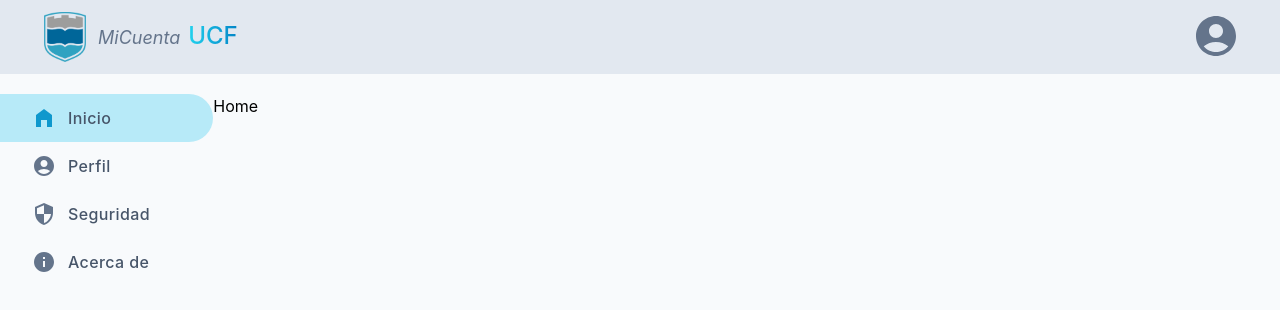
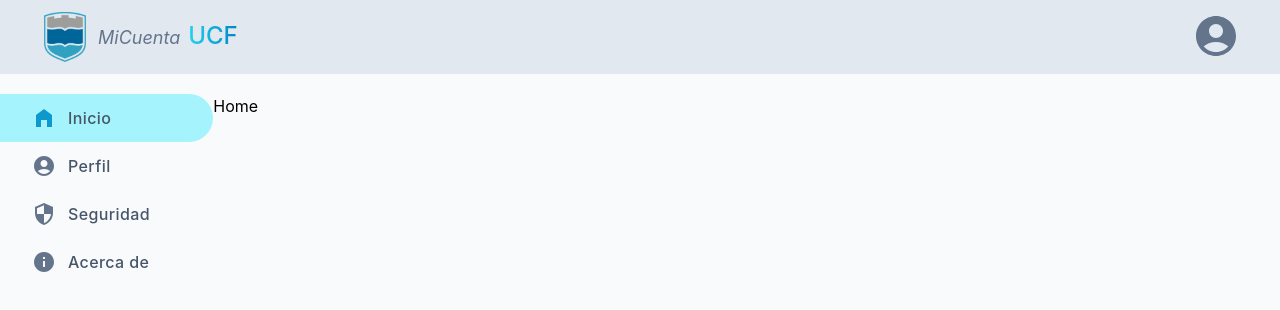
Before and after one commit to rcmarc/micuenta-react, a Next.js app in the folder apps/web/: page / in a window 1280 px wide. Shown: the top 310 px of the page. Built offline with nearby package versions, Linux system fonts and the light colour scheme; no server answers.

Commit message:
changed SideNav component color class names

```diff
--- a/apps/web/components/SideNav.jsx
+++ b/apps/web/components/SideNav.jsx
@@ -40,7 +40,7 @@ const SideNavLi = ({ key, selected, children }) => (
     key={key}
     className={`${
       selected
-        ? 'border-primary-500 md:bg-primary-100 rounded-[10%] border-b-2 md:border-none'
+        ? 'rounded-[10%] border-b-2 border-sky-500 md:border-none md:bg-cyan-200'
         : 'md:hover:bg-slate-200'
     }  mx-5 sm:mx-auto md:mx-0 md:rounded-r-full`}
   >
@@ -58,9 +58,7 @@ const SideNavLink = ({ link }) => (
       })}
       <p
         className={`whitespace-nowrap font-medium tracking-wide ${
-          link.selected
-            ? 'text-primary-600 md:text-slate-600'
-            : 'text-slate-600'
+          link.selected ? 'text-sky-500 md:text-slate-600' : 'text-slate-600'
         }`}
       >
         {link.text}
```
